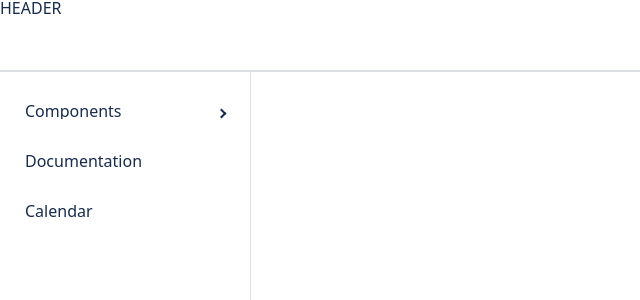
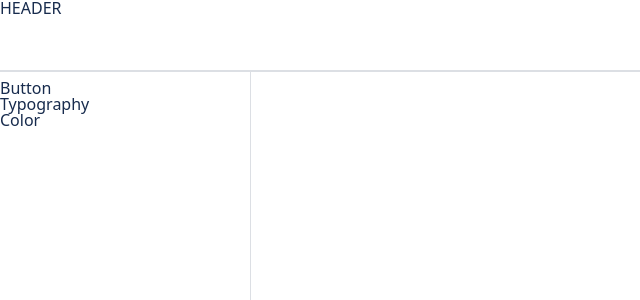
Before and after one commit to dongggggae/_hyun-design-system, a React (Vite) app: page / in a window 1280 px wide. Shown: the top 300 px of the page, without its empty margins (0-640 px from the left). Built offline with nearby package versions, Linux system fonts and the light colour scheme.

Commit message:
React-pro-sidebar 삭제

```diff
--- a/package.json
+++ b/package.json
@@ -16,7 +16,6 @@
     "react": "^18.2.0",
     "react-dom": "^18.2.0",
     "react-markdown": "^9.0.0",
-    "react-pro-sidebar": "^1.1.0-alpha.1",
     "react-router-dom": "^6.18.0",
     "react-syntax-highlighter": "^15.5.0",
     "remark-gfm": "^4.0.0",
--- a/src/components/layout/MySidebar.jsx
+++ /dev/null
@@ -1,32 +0,0 @@
-import { Link } from 'react-router-dom';
-import { Sidebar, Menu, MenuItem, SubMenu, sidebarClasses } from 'react-pro-sidebar';
-import '../../assets/app.css';
-
-const MySidebar = () => {
-  const PREFIX = 'Sidebar';
-  return (
-    <Sidebar
-      className={PREFIX}
-      rootStyles={{
-        [`.${sidebarClasses.container}`]: { padding: '16px 5px 32px 5px', backgroundColor: '#FFFFFF' },
-      }}
-    >
-      <Menu>
-        <SubMenu label="Components">
-          <MenuItem>
-            <Link to="/components/Btn">Button</Link>
-          </MenuItem>
-          <MenuItem>
-            <Link to="/components/Typography">Typography</Link>
-          </MenuItem>
-          <MenuItem>
-            <Link to="/components/Colors">Color</Link>
-          </MenuItem>
-        </SubMenu>
-        <MenuItem> Documentation </MenuItem>
-        <MenuItem> Calendar </MenuItem>
-      </Menu>
-    </Sidebar>
-  );
-};
-export default MySidebar;
--- /dev/null
+++ b/src/components/layout/Sidebar.jsx
@@ -0,0 +1,44 @@
+import styled from '@emotion/styled';
+import { Link } from 'react-router-dom';
+import { defaultTheme } from '../../themes';
+import '../../assets/app.css';
+
+const MySidebar = () => {
+  const StyledLink = styled(Link)`
+    display: inline-block;
+    width: 100%;
+    height: 100%;
+    color: ${defaultTheme.colors.tintColor};
+    text-decoration: none;
+  `;
+
+  const StyledSidebar = styled.aside`
+    display: flex;
+    flex-direction: column;
+    gap: 10px;
+    width: 250px;
+    background-color: ${defaultTheme.colors.white};
+    border-right: 1px solid ${defaultTheme.colors.purpleTint};
+  `;
+
+  const PREFIX = 'Sidebar';
+  return (
+    <StyledSidebar className={PREFIX}>
+      <div className="p-40"></div>
+      <nav>
+        <ul>
+          <li>
+            <StyledLink to="/components/Btn">Button</StyledLink>
+          </li>
+          <li>
+            <StyledLink to="/components/Typography">Typography</StyledLink>
+          </li>
+          <li>
+            <StyledLink to="/components/Colors">Color</StyledLink>
+          </li>
+        </ul>
+      </nav>
+    </StyledSidebar>
+  );
+};
+export default MySidebar;
--- a/src/layouts/Layout.jsx
+++ b/src/layouts/Layout.jsx
@@ -1,6 +1,6 @@
 import { Outlet } from 'react-router-dom';
 import Header from '../components/layout/Header';
-import Sidebar from '../components/layout/MySidebar';
+import Sidebar from '../components/layout/Sidebar';
 import Main from '../components/layout/Main';
 
 const Layout = () => {
```
